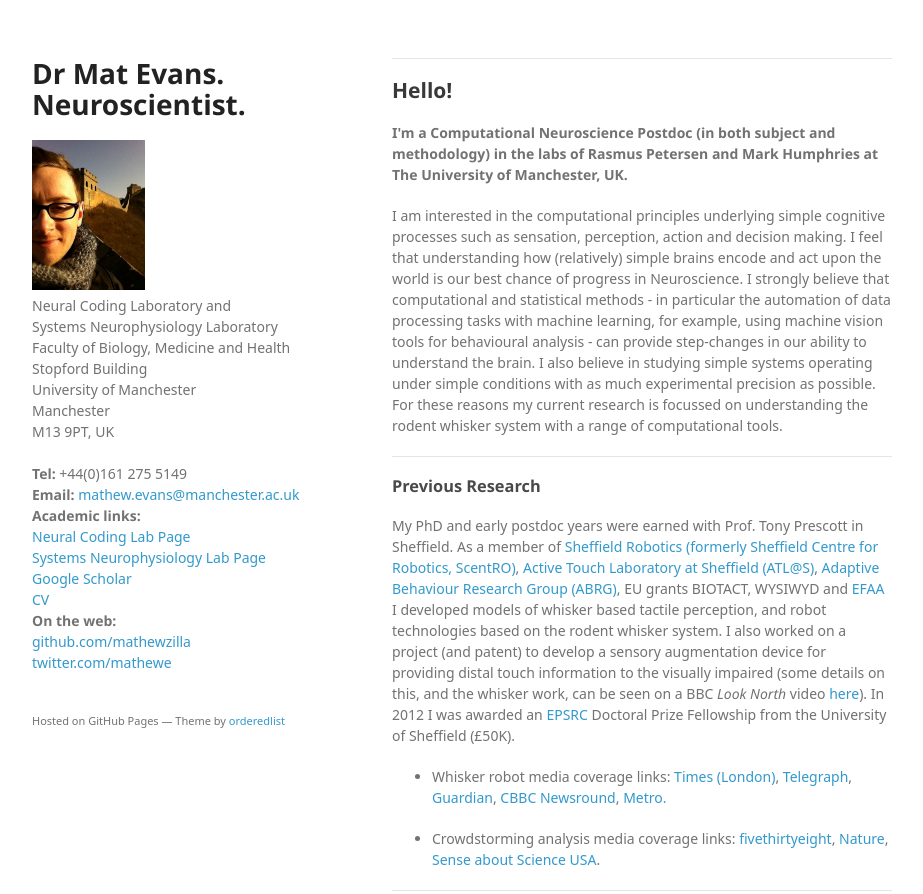
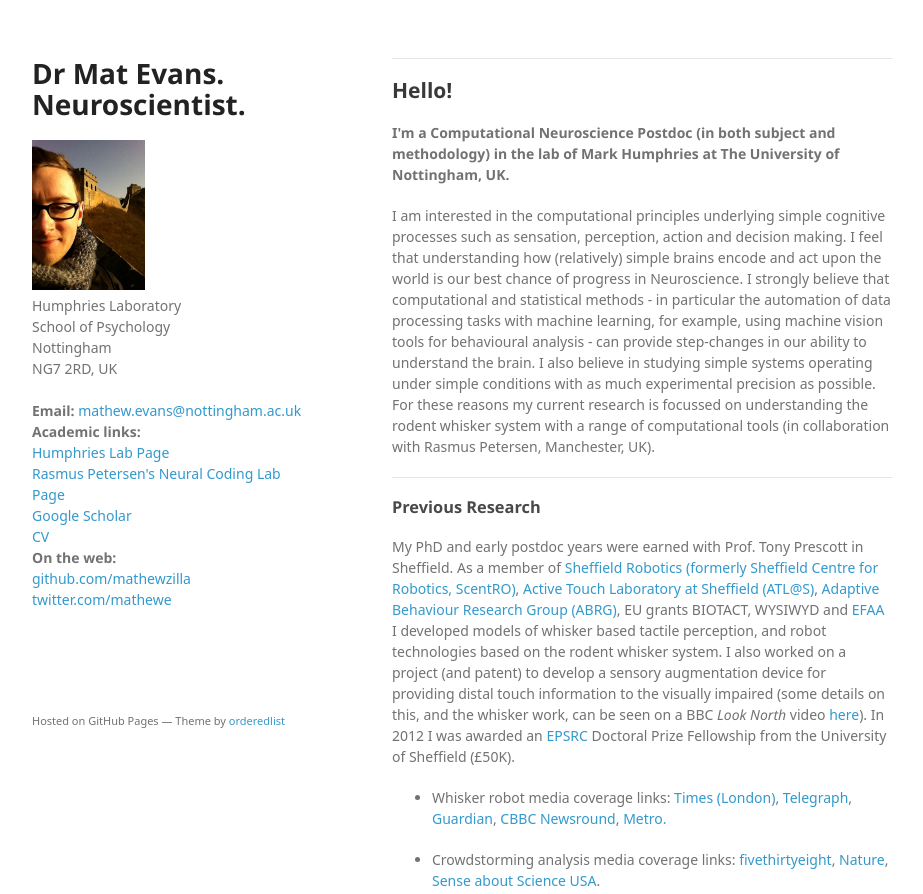
Before and after one commit to mathewzilla/mathewzilla.github.io, a plain HTML site: page index.html in a window 1280 px wide. Shown: the top 894 px of the page, without its empty margins (178-1101 px from the left). Drawn offline with Linux system fonts and the light colour scheme; a web font is replaced by a local one.

Commit message:
Nottingham uni edits

```diff
--- a/index.html
+++ b/index.html
@@ -23,18 +23,15 @@
 
         <!-- <img src="http://farm5.static.flickr.com/4104/5074464745_996c373105.jpg" height="200" align="centre" alt="Mat Evans"> -->
         <img src="images/great_wall.JPG" height="150" align="centre" alt="Mat Evans">
-        <p>Neural Coding Laboratory and<br>
-        Systems Neurophysiology Laboratory<br>
-        Faculty of Biology, Medicine and Health<br>
-        Stopford Building<br>
-        University of Manchester<br>
-        Manchester<br>
-        M13 9PT, UK<br>
-        <br><b>Tel:</b> +44(0)161 275 5149
-        <br><b>Email:</b> <a href="mailto:mathew.evans@manchester.ac.uk">mathew.evans@manchester.ac.uk </a>
+        <p>Humphries Laboratory<br>
+        School of Psychology<br>
+        Nottingham<br>
+        NG7 2RD, UK<br>
+        <!-- <br><b>Tel:</b> +44(0)161 275 5149 -->
+        <br><b>Email:</b> <a href="mailto:mathew.evans@nottingham.ac.uk">mathew.evans@nottingham.ac.uk </a>
         <br><b>Academic links:</b>
-        <br><a href="http://www.petersenlab.ls.manchester.ac.uk/">Neural Coding Lab Page</a>
-        <br><a href="http://www.systemsneurophysiologylab.ls.manchester.ac.uk/">Systems Neurophysiology Lab Page</a>
+        <br><a href="https://www.humphries-lab.org/">Humphries Lab Page</a>
+        <br><a href="http://www.petersenlab.ls.manchester.ac.uk/">Rasmus Petersen's Neural Coding Lab Page</a>
         <br><a href="https://scholar.google.co.uk/citations?user=skilfloAAAAJ&hl=en">Google Scholar</a> <!--http://scholar.google.co.uk/citations?user=qoWczkkAAAAJ&amp;hl=en-->
         <br><a href="https://www.dropbox.com/s/bf7ew9kavxe66e2/CV-MEVANS-17.pdf?dl=0">CV</a>
         <br><b>On the web:</b>
@@ -53,12 +50,13 @@
 <a id="trdrstvh" class="anchor" href="#research" aria-hidden="true"><span class="octicon octicon-link"></span></a>
 <a name="research-interests" href="#research-interests"></a>Hello!</h2>
 
-<p><b> I'm a Computational Neuroscience Postdoc (in both subject and methodology) in the labs of Rasmus Petersen and Mark Humphries at The University of Manchester, UK.</b></p>
+<p><b> I'm a Computational Neuroscience Postdoc (in both subject and methodology) in the lab of Mark Humphries at The University of Nottingham, UK.</b></p>
 <p>I am interested in the computational principles underlying simple cognitive processes such as sensation, perception, action and decision making.
   I feel that understanding how (relatively) simple brains encode and act upon the world is our best chance of progress in Neuroscience.
-  I strongly believe that computational and statistical methods - in particular the automation of data processing tasks with machine learning, for example, using machine vision tools for behavioural analysis - can provide step-changes in our ability to understand the brain.
+  I strongly believe that computational and statistical methods - in particular the automation of data processing tasks with machine learning,
+for example, using machine vision tools for behavioural analysis - can provide step-changes in our ability to understand the brain.
   I also believe in studying simple systems operating under simple conditions with as much experimental precision as possible.
-  For these reasons my current research is focussed on understanding the rodent whisker system with a range of computational tools. </p>
+  For these reasons my current research is focussed on understanding the rodent whisker system with a range of computational tools (in collaboration with Rasmus Petersen, Manchester, UK). </p>
 
 <hr><h3>
   <a id="old_research" class="anchor" href="#old_research" aria-hidden="true"><span class="octicon octicon-link"></span></a>
@@ -114,7 +112,7 @@ Examiners: <a href="http://www.iis.ee.ic.ac.uk/yiannis/webcontent/HomePage.html"
 </p>
 <p></p> -->
 <br><li>Campagner, D., <b>Evans, M. H.</b>, Loft, M. S. E. and Petersen, R. S. What the whiskers tell the brain.
-<i>Neuroscience</i>, 2017. <a href="https://www.sciencedirect.com/science/article/pii/S0306452217305638">Link</a>
+<i>Neuroscience</i>, 2017. <a href="https://www.sciencedirect.com/science/article/pii/S0306452217305638">Link</a>. <a href="https://github.com/mathewzilla/mathewzilla.github.io/blob/master/pdfs/Campagner_et_al_2017_What_the_whiskers_tell_the_brain.pdf">Preprint</a>
 </li>
 <br><li><b>Evans, M.H.</b>, and Brumberg, J. C. Barrels XXIX: Barrels go Hollywood. <i>Somatosensory and Motor Research</i>, 34(1), 58-64. <a href="http://dx.doi.org/10.1080/08990220.2017.1289911">Link</a>. <a href="https://github.com/mathewzilla/mathewzilla.github.io/blob/master/pdfs/Barrels%2029_evans.pdf">Preprint</a>
 </li>
```
Also changed, not shown: 1 other file.
